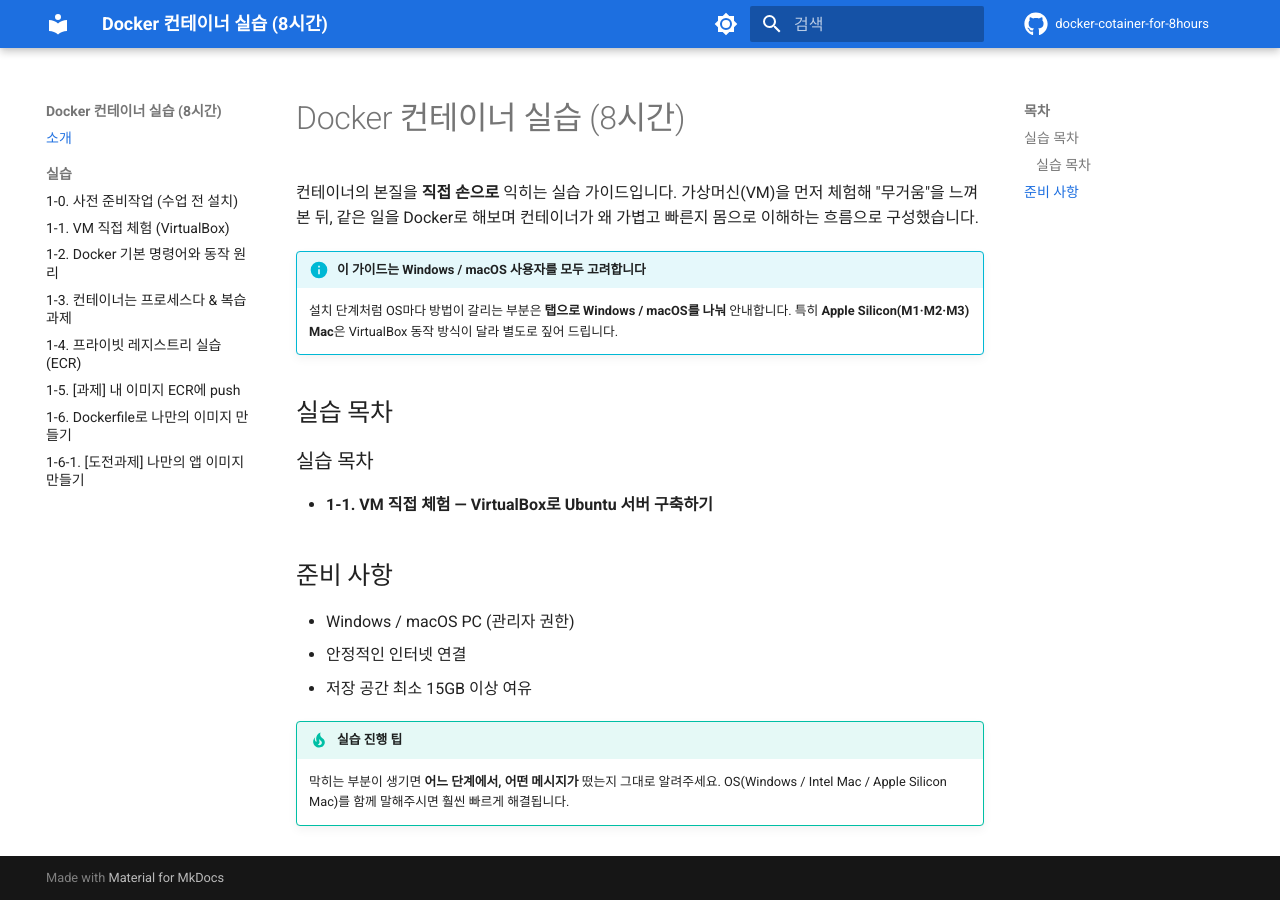
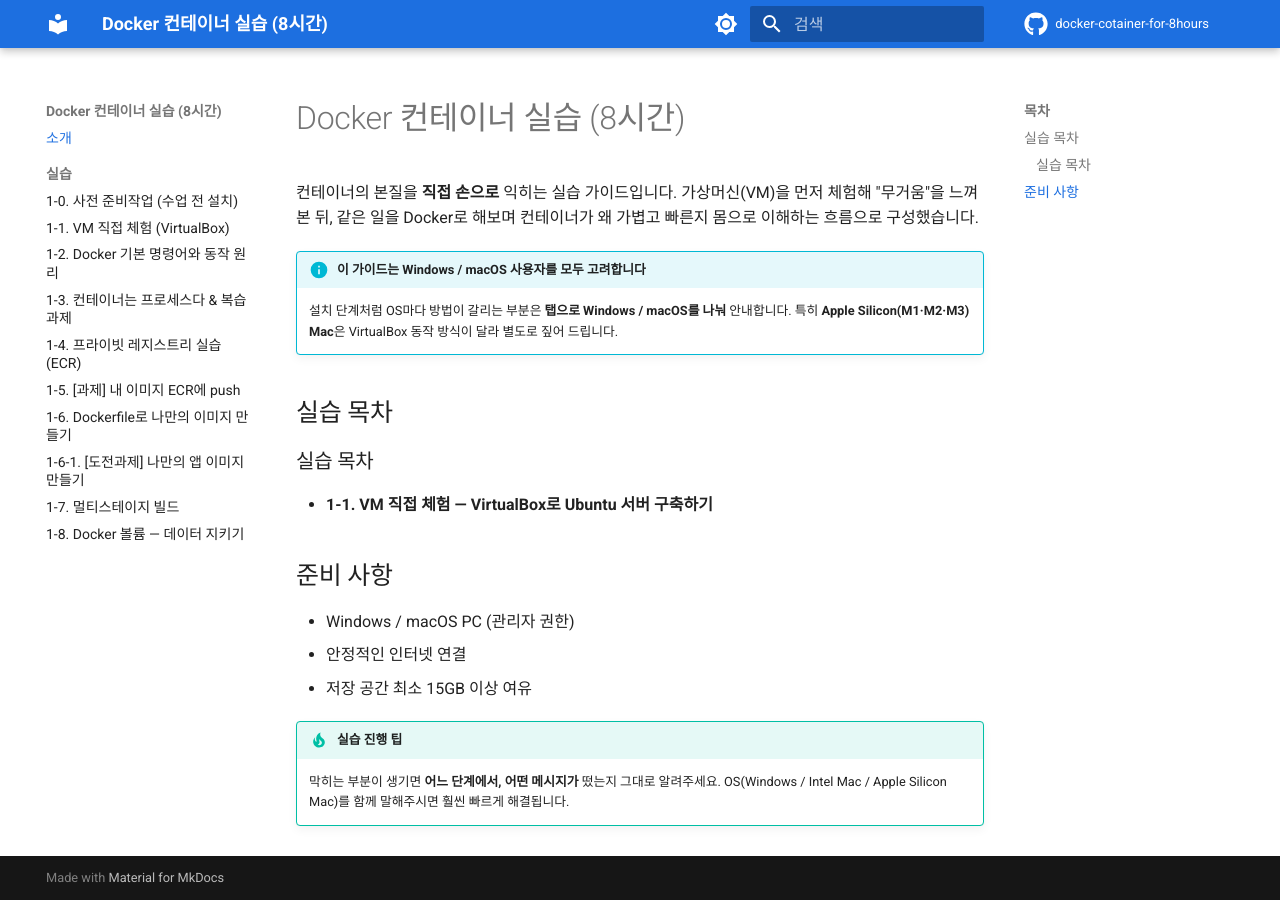
Before and after one commit to skilleat-labs/docker-cotainer-for-8hours, an MkDocs documentation site: the page built from docs/index.md, in a window 1280 px wide. Built offline with MkDocs 1.6.1 and Material for MkDocs 9.7.7, drawn with Linux system fonts in a browser that asks for light colours; comment, search, counter and statistics services are not loaded; part of the change alters nothing that is shown.

Commit message:
Reveal 1-7, 1-8
Co-Authored-By: Claude Opus 4.8 <noreply@anthropic.com>

```diff
--- a/mkdocs.yml
+++ b/mkdocs.yml
@@ -71,8 +71,6 @@ plugins:
 # 숨김(draft) 목록 — 여기 있는 파일은 배포 사이트에서 제외(학생 접근 시 404).
 # 공개하려면: 아래 목록에서 해당 줄 삭제 + nav 주석 해제 후 재배포.
 draft_docs: |
-  day1/07-multistage.md
-  day1/08-volume.md
   day1/09-network.md
   day1/10-compose-intro.md
   day1/11-compose-db.md
@@ -89,10 +87,9 @@ nav:
       - "1-5. [과제] 내 이미지 ECR에 push": day1/05-ecr-push-challenge.md
       - "1-6. Dockerfile로 나만의 이미지 만들기": day1/06-dockerfile.md
       - "1-6-1. [도전과제] 나만의 앱 이미지 만들기": day1/06-1-challenge.md
+      - "1-7. 멀티스테이지 빌드": day1/07-multistage.md
+      - "1-8. Docker 볼륨 — 데이터 지키기": day1/08-volume.md
       # ── 아래는 현재 '숨김' 상태. 공개할 때 주석(#) 해제 + 위 draft_docs에서 같은 파일 삭제 ──
-      # - "1-6-1. [도전과제] 나만의 앱 이미지 만들기": day1/06-1-challenge.md
-      # - "1-7. 멀티스테이지 빌드": day1/07-multistage.md
-      # - "1-8. Docker 볼륨 — 데이터 지키기": day1/08-volume.md
       # - "1-9. Docker 네트워크": day1/09-network.md
       # - "1-10. Docker Compose 맛보기": day1/10-compose-intro.md
       # - "1-11. Compose로 웹 도구 + DB 띄우기": day1/11-compose-db.md
```
